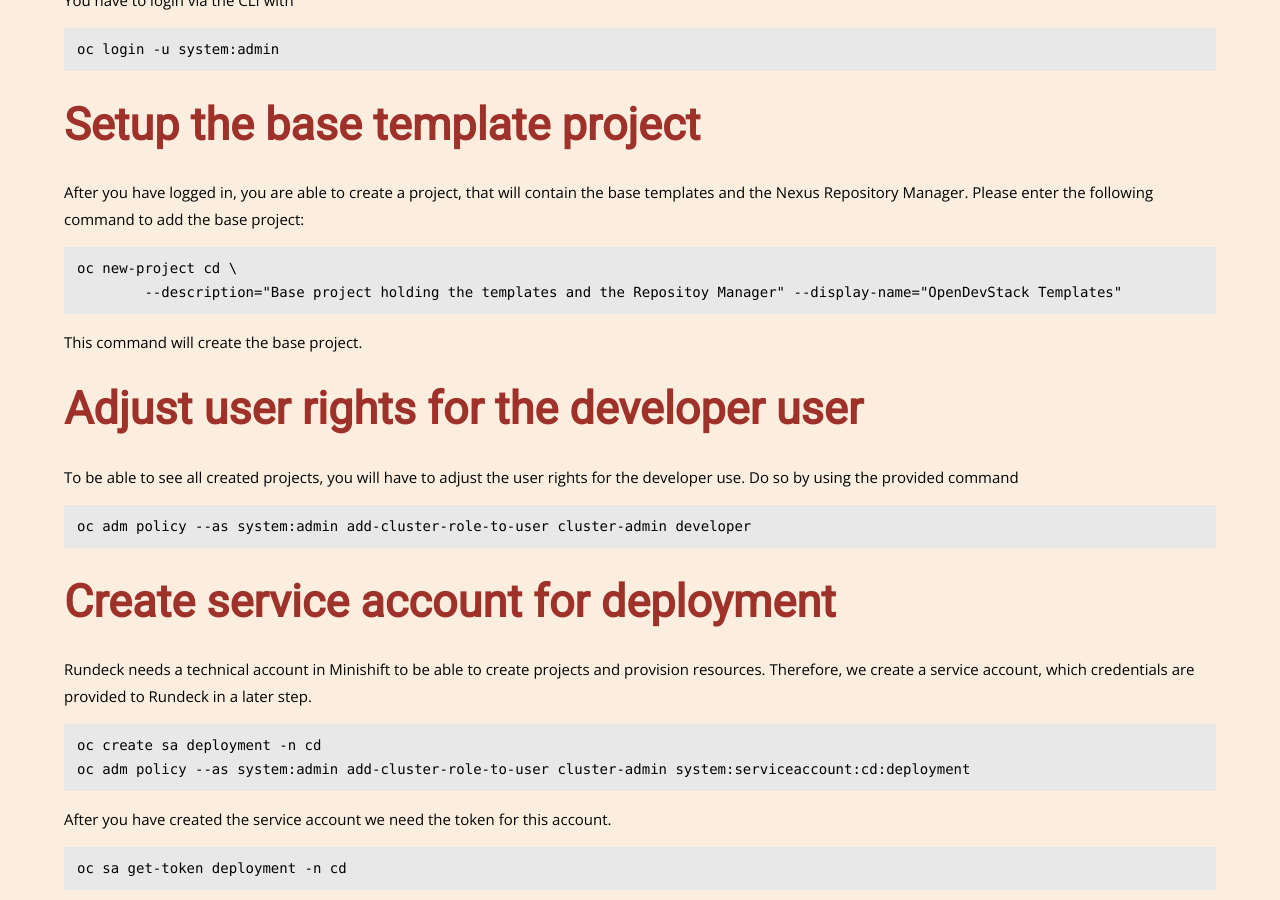
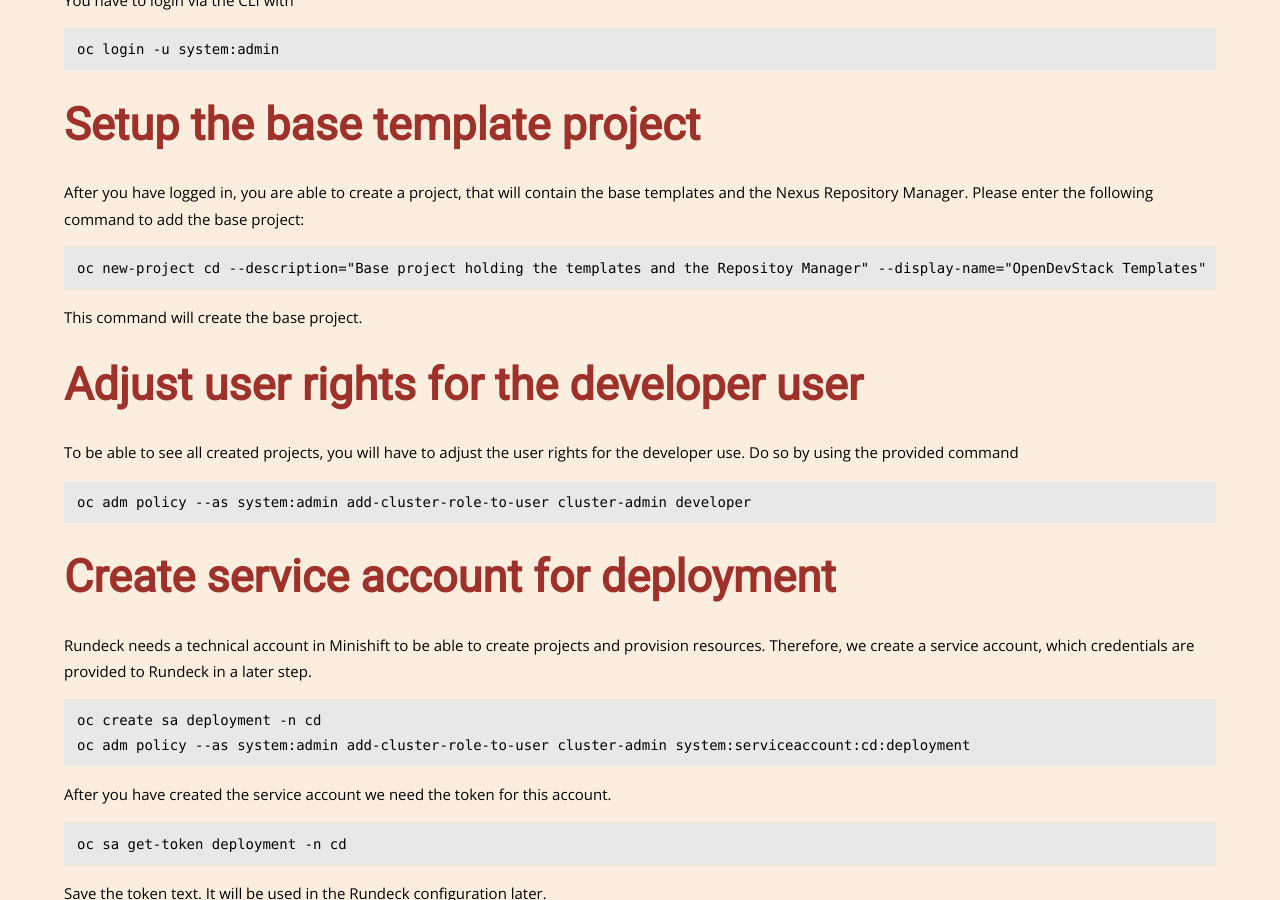
Before and after one commit to opendevstack/opendevstack.github.io, a Jekyll site: the page built from doc/getting-started.md, in a window 1280 px wide and 900 px high, scrolled down 14599 px. Built offline with Jekyll 4.4.1, drawn with Linux system fonts in a browser that asks for light colours; nearby versions of some CDN libraries; our own code applies the rules of GitHub Pages for plain Markdown files.

````diff
--- a/doc/getting-started.md
+++ b/doc/getting-started.md
@@ -434,8 +434,7 @@ oc login -u system:admin
 #### Setup the base template project
 After you have logged in, you are able to create a project, that will contain the base templates and the Nexus Repository Manager. Please enter the following command to add the base project:
 ```
-oc new-project cd \
-	--description="Base project holding the templates and the Repositoy Manager" --display-name="OpenDevStack Templates"
+oc new-project cd --description="Base project holding the templates and the Repositoy Manager" --display-name="OpenDevStack Templates"
 ```
 This command will create the base project.
 
````
